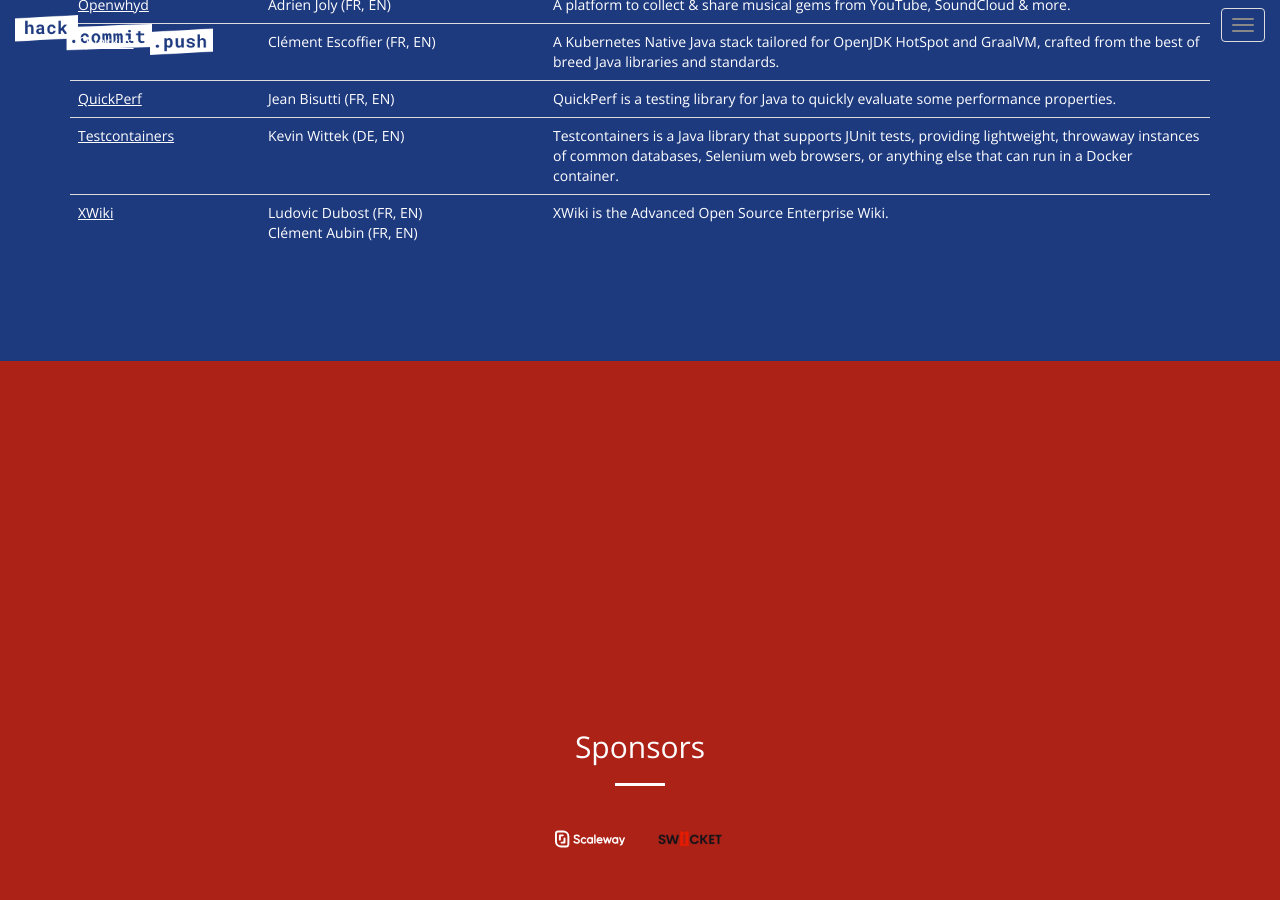
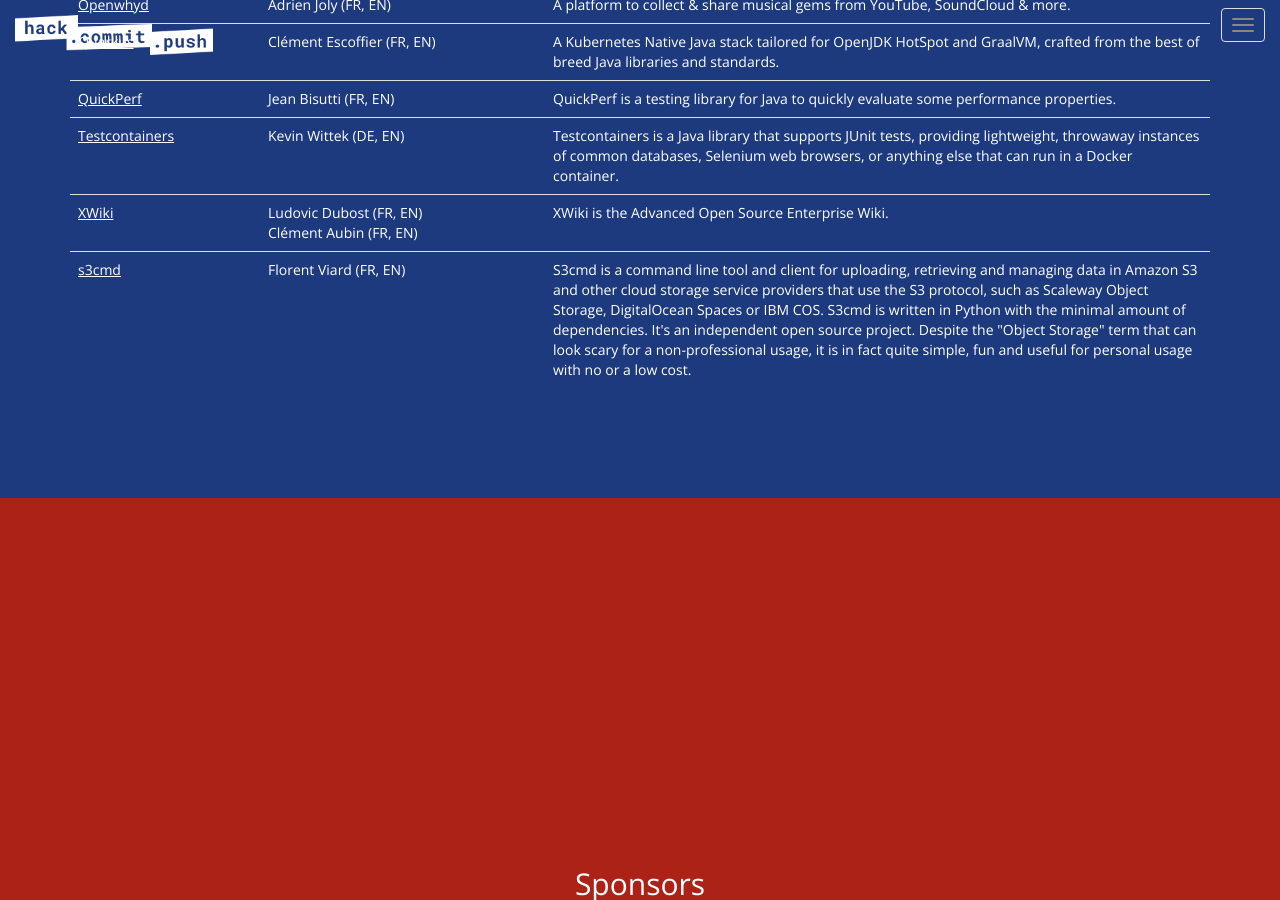
Before and after one commit to hack-commit-push/paris2020, a Jekyll site: the page built from index.html, in a window 1280 px wide and 900 px high, scrolled down 4289 px. Built offline with Jekyll 4.4.1, drawn with Linux system fonts in a browser that asks for light colours.

Commit message:
Add s3cmd project

```diff
--- a/_data/projects.yml
+++ b/_data/projects.yml
@@ -119,3 +119,15 @@
       spoken_languages:
         - FR
         - EN
+- name: s3cmd
+  url: https://github.com/s3tools/s3cmd
+  description:
+    en: |
+      S3cmd is a command line tool and client for uploading, retrieving and managing data in Amazon S3 and other cloud storage service providers that use the S3 protocol, such as Scaleway Object Storage, DigitalOcean Spaces or IBM COS.
+      S3cmd is written in Python with the minimal amount of dependencies. It's an independent open source project.
+      Despite the "Object Storage" term that can look scary for a non-professional usage, it is in fact quite simple, fun and useful for personal usage with no or a low cost.
+  leads:
+    - name: Florent Viard
+      spoken_languages:
+        - FR
+        - EN
```
